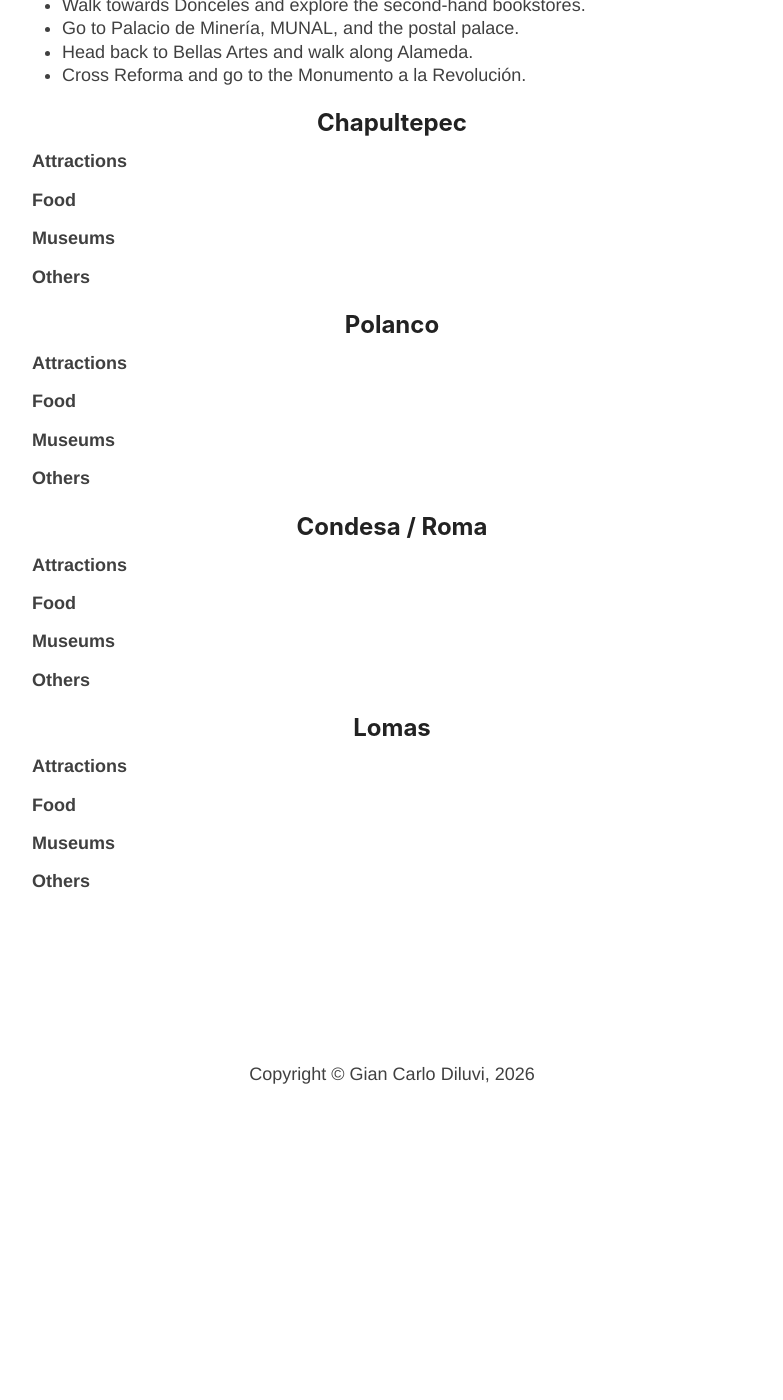
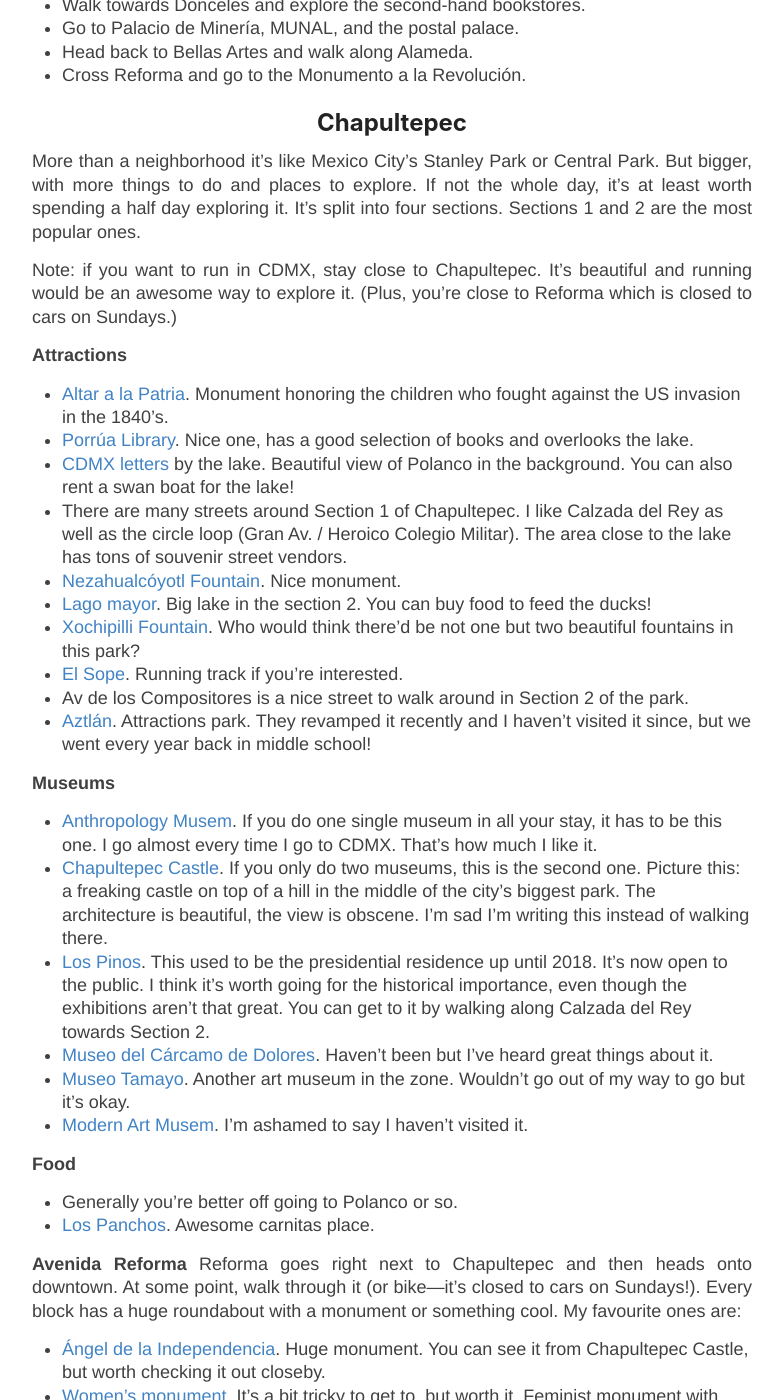
Before and after one commit to giankdiluvi/giankdiluvi.github.io, a Jekyll site: the page built from cdmx.md, in a window 1280 px wide and 1400 px high, scrolled down 1624 px. Shown: the whole window, without its empty margins (248-1031 px from the left). Built offline with Jekyll 4.4.1, drawn with Linux system fonts in a browser that asks for light colours; nearby versions of some CDN libraries; our own code applies the rules of GitHub Pages for plain Markdown files; before the commit the page ends 2730 px from its top, so only the background shows below that; some of the changed text lies outside the part shown.

Commit message:
add chapultepec

```diff
--- a/cdmx.md
+++ b/cdmx.md
@@ -100,16 +100,77 @@ If you get a spot at the top, you'll enjoy Reforma Avenue in all its glory.
 
 ## Chapultepec
 
+More than a neighborhood it's like Mexico City's Stanley Park or Central Park.
+But bigger, with more things to do and places to explore.
+If not the whole day, it's at least worth spending a half day exploring it.
+It's split into four sections. Sections 1 and 2 are the most popular ones.
+
+Note: if you want to run in CDMX, stay close to Chapultepec.
+It's beautiful and running would be an awesome way to explore it.
+(Plus, you're close to Reforma which is closed to cars on Sundays.)
+
 **Attractions**
-
-
-**Food**
+- [Altar a la Patria](https://maps.app.goo.gl/Yc65JF1j4J6dP9uC8).
+Monument honoring the children who fought against the US invasion in the 1840's.
+- [Porrúa Library](https://maps.app.goo.gl/64gK6a7fMapXjGNc7).
+Nice one, has a good selection of books and overlooks the lake.
+- [CDMX letters](https://maps.app.goo.gl/MPoh4T91egPN4oKJ9) by the lake.
+Beautiful view of Polanco in the background.
+You can also rent a swan boat for the lake!
+- There are many streets around Section 1 of Chapultepec.
+I like Calzada del Rey as well as the circle loop (Gran Av. / Heroico Colegio Militar).
+The area close to the lake has tons of souvenir street vendors.
+- [Nezahualcóyotl Fountain](https://maps.app.goo.gl/4XLRuvWVAdYjrks66). Nice monument.
+- [Lago mayor](https://maps.app.goo.gl/DB5N2wu3d7MaBPBV8). Big lake in the section 2.
+You can buy food to feed the ducks!
+- [Xochipilli Fountain](https://maps.app.goo.gl/eycUp1uziSAuoafP6).
+Who would think there'd be not one but two beautiful fountains in this park?
+- [El Sope](https://maps.app.goo.gl/wjaPNPvqerr1VC8F6). Running track if you're interested.
+- Av de los Compositores is a nice street to walk around in Section 2 of the park.
+- [Aztlán](https://maps.app.goo.gl/cBrRnHAia1TbKx7s6). Attractions park.
+They revamped it recently and I haven't visited it since,
+but we went every year back in middle school!
 
 
 **Museums**
+- [Anthropology Musem](https://maps.app.goo.gl/ADFK14KRNd4u9xoD8).
+If you do one single museum in all your stay, it has to be this one.
+I go almost every time I go to CDMX. That's how much I like it.
+- [Chapultepec Castle](https://maps.app.goo.gl/ZgJxSTh5MgFPYvFdA).
+If you only do two museums, this is the second one.
+Picture this: a freaking castle on top of a hill in the middle of the city's biggest park.
+The architecture is beautiful, the view is obscene.
+I'm sad I'm writing this instead of walking there.
+- [Los Pinos](https://maps.app.goo.gl/DEWKquF4ZLJi6TsB7).
+This used to be the presidential residence up until 2018.
+It's now open to the public. I think it's worth going for the historical importance,
+even though the exhibitions aren't that great.
+You can get to it by walking along Calzada del Rey
+towards Section 2.
+- [Museo del Cárcamo de Dolores](https://maps.app.goo.gl/4FtkMsqGxMfpNTkBA).
+Haven't been but I've heard great things about it.
+- [Museo Tamayo](https://maps.app.goo.gl/7bWMiReTK16URKx46). Another art museum in the zone.
+Wouldn't go out of my way to go but it's okay.
+- [Modern Art Musem](https://maps.app.goo.gl/uF1qhkqYwhVvn9249). I'm ashamed to say I haven't visited it.
+
+**Food**
+- Generally you're better off going to Polanco or so.
+- [Los Panchos](https://maps.app.goo.gl/c6gHS2YMWZUeyvWX9). Awesome carnitas place.
 
 
-**Others**
+**Avenida Reforma**
+Reforma goes right next to Chapultepec
+and then heads onto downtown.
+At some point, walk through it (or bike&mdash;it's closed to cars on Sundays!).
+Every block has a huge roundabout with a monument or something cool.
+My favourite ones are:
+- [Ángel de la Independencia](https://maps.app.goo.gl/tNYQw761sd6KegFv6).
+Huge monument. You can see it from Chapultepec Castle, but worth checking it out closeby.
+- [Women's monument](https://maps.app.goo.gl/1bUpBEzgc2pG1iaW7).
+It's a bit tricky to get to, but worth it.
+Feminist monument with names of murdered women and girls in Mexico.
+- [Caballito](https://maps.app.goo.gl/cxqV494rZSXss4vd9). Almost in downtown.
+
 
 
 ## Polanco
```
Also changed, not shown: 2 other files.
